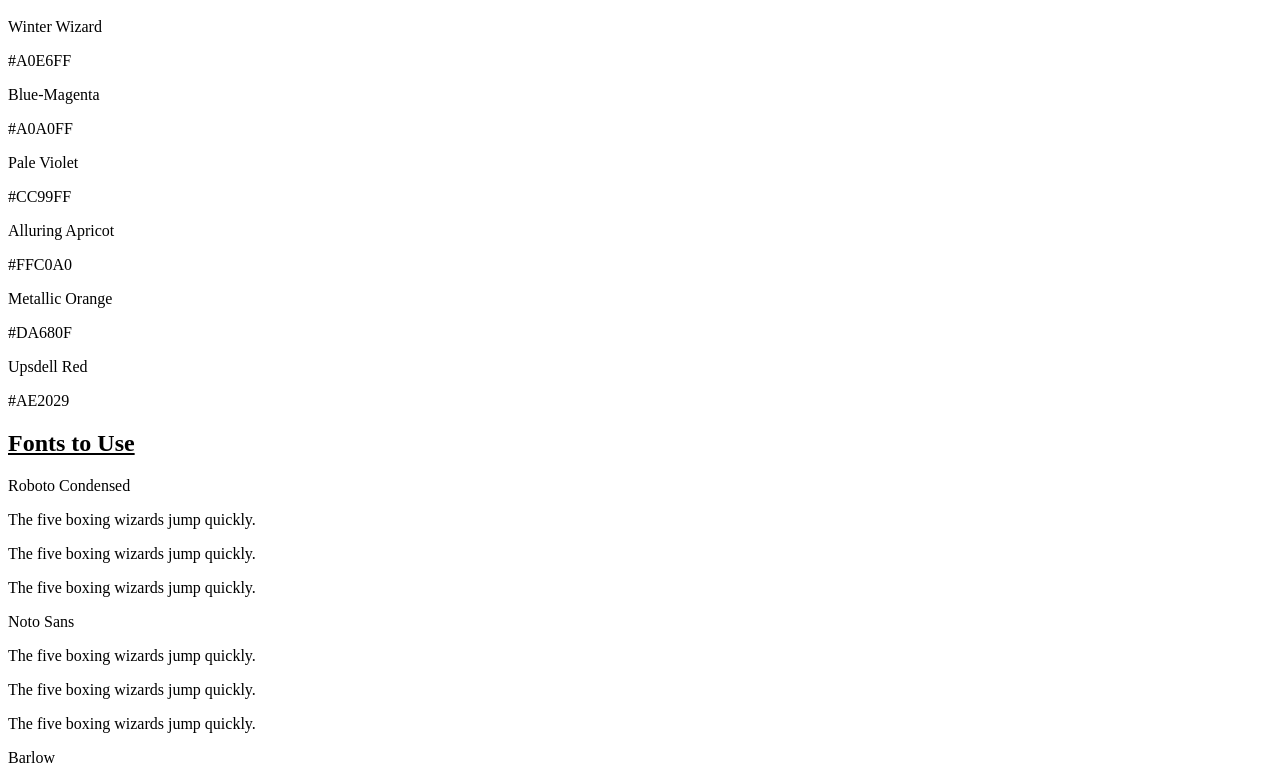
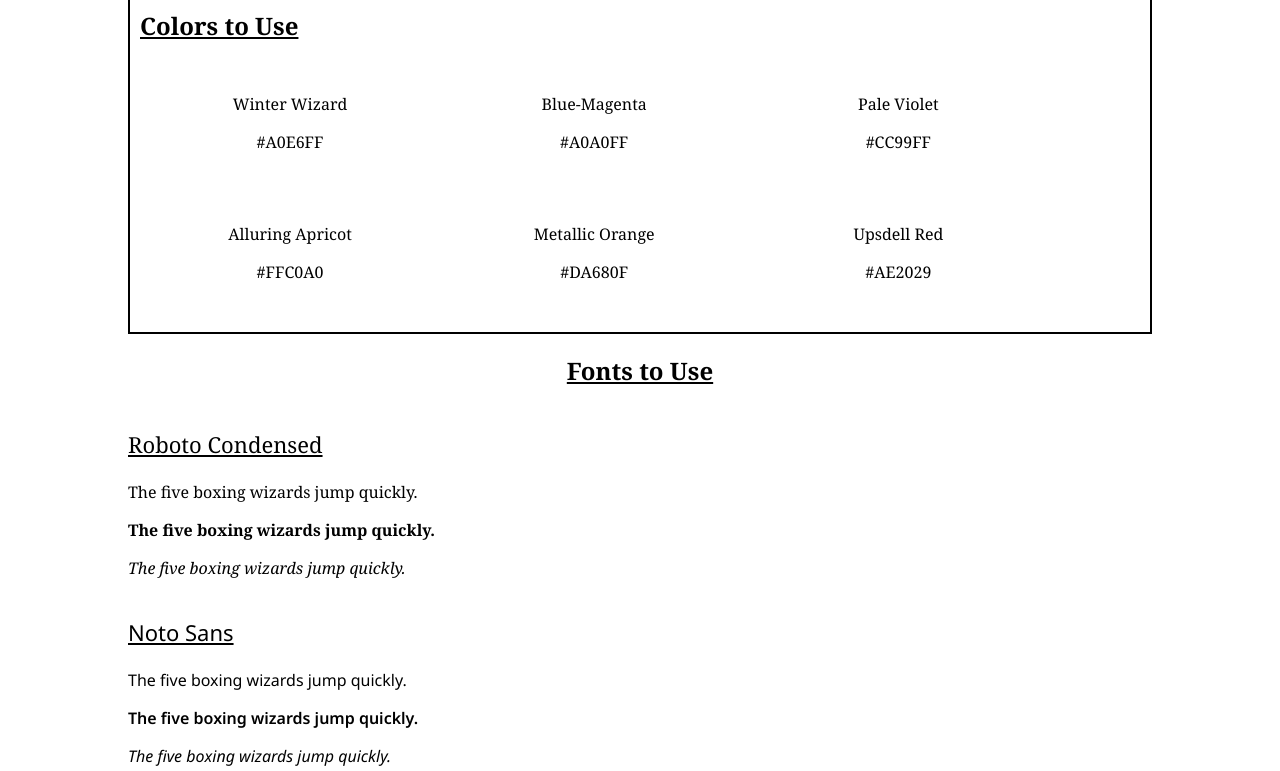
Before and after one commit to ShackSquatch/sample-website-base, a plain HTML site: page index.html in a window 1280 px wide. Shown: the part 109-880 px from the top of the page. Drawn offline with Linux system fonts and the light colour scheme.

Commit message:
And also in the Index to pair it, dude.

```diff
--- a/index.html
+++ b/index.html
@@ -5,7 +5,7 @@
         <link rel="preconnect" href="https://fonts.googleapis.com">
         <link rel="preconnect" href="https://fonts.gstatic.com" crossorigin>
         <link href="https://fonts.googleapis.com/css2?family=Barlow:ital,wght@0,400;0,600;1,400&family=Noto+Sans:ital,wght@0,400;0,600;1,400&family=Roboto+Condensed:ital,wght@0,400;0,700;1,400&display=swap" rel="stylesheet">
-        <link rel="stylesheet" href="/resources/styles.css">
+        <link rel="stylesheet" href="/resources/style.css">
     </head>
     <body>
         <h1 class="banner">Sample Website Project Guide</h1>
```
